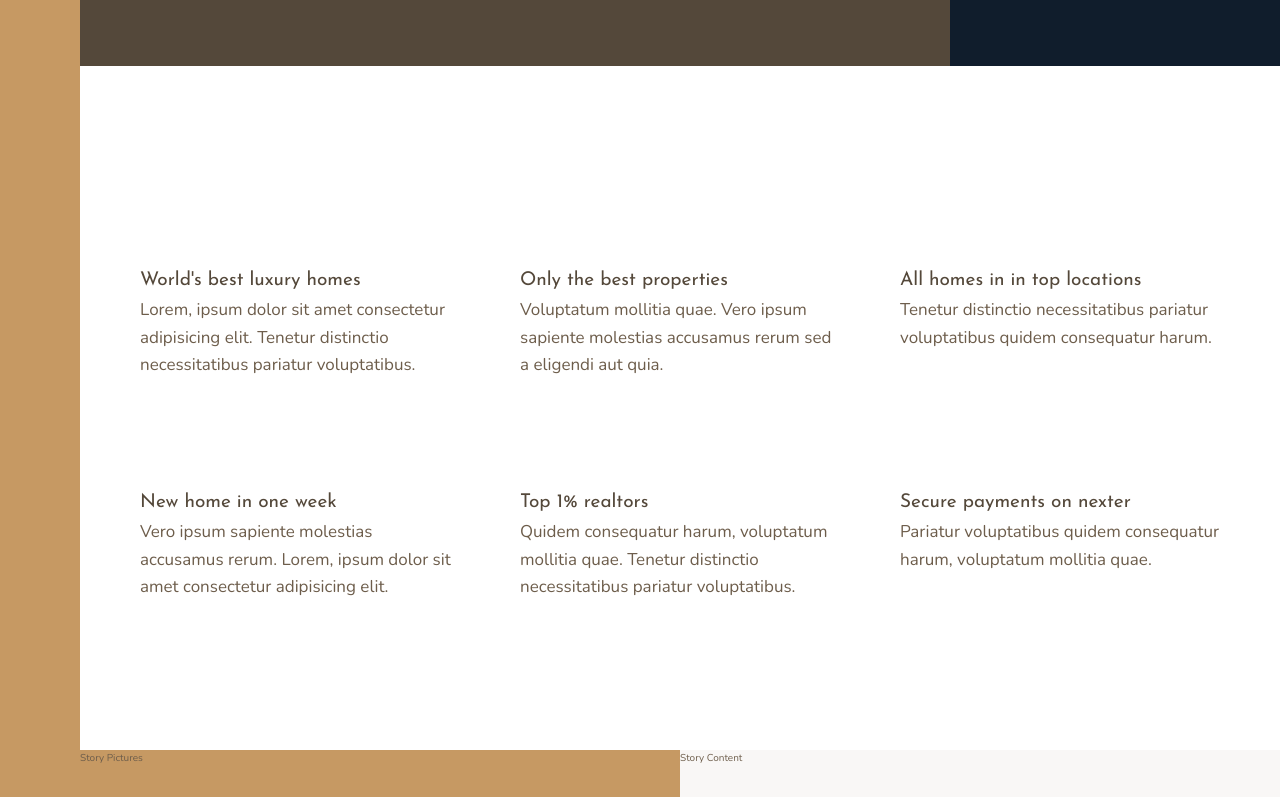
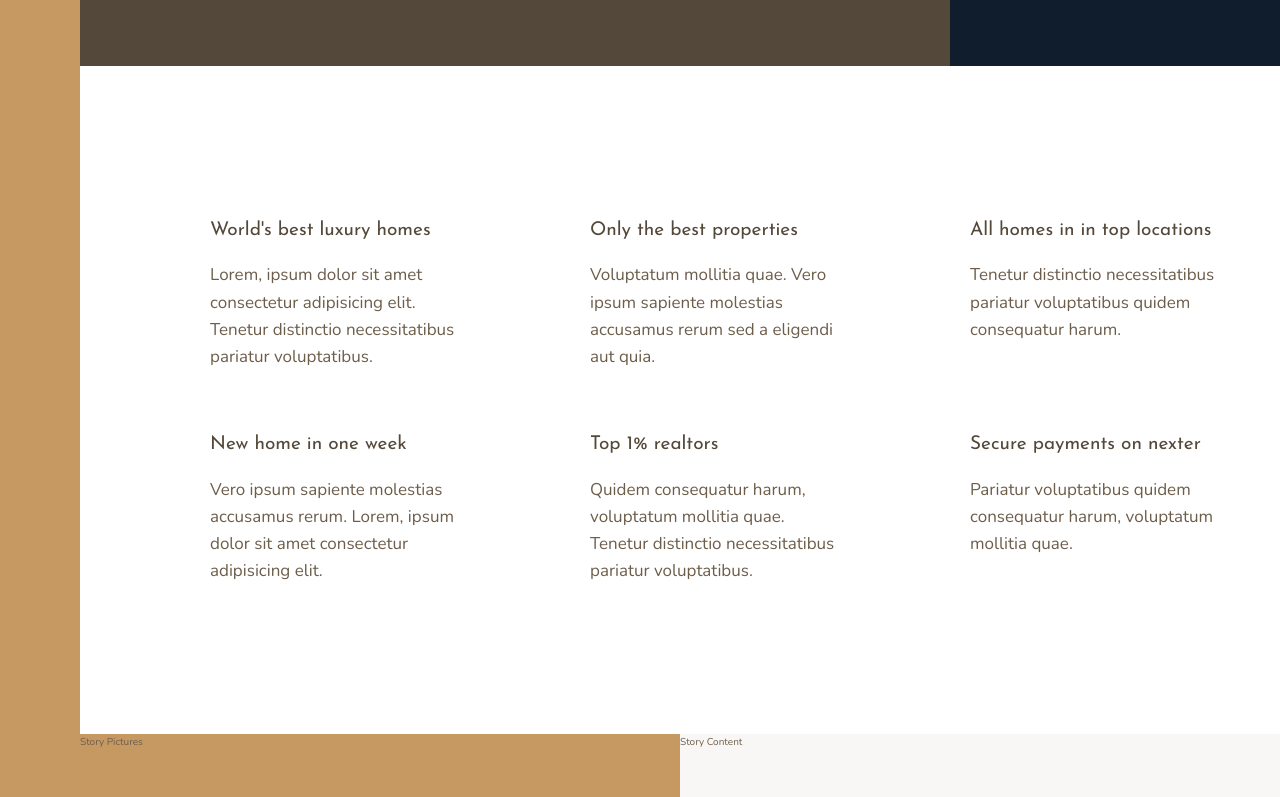
Before and after one commit to MsRobynM/nexter, a website: page index.html in a window 1280 px wide. Shown: the part 574-1371 px from the top of the page. Drawn offline with nearby package versions, Linux system fonts and the light colour scheme; files that its build step writes are made by us from their sources.

Commit message:
Snapshot after lecture 109

```diff
--- a/sass/_features.scss
+++ b/sass/_features.scss
@@ -4,16 +4,25 @@
     margin: 15rem 0;
 
     display: grid;
-    grid-template-columns: repeat(3,1fr);
+    //grid-template-columns: repeat(3,1fr);
+    grid-template-columns: repeat(auto-fit, minmax(25rem, 1fr));
     grid-gap: 6rem;
+    align-items: start;
 }
 
 .feature {
+
+    display: grid;
+    grid-template-columns: min-content 1fr;
+    grid-row-gap: 1.5rem;
+    grid-column-gap: 2.5rem;
 
     &__icon {
         fill: $color-primary;
         width: 4.5rem;
         height: 4.5rem;
+        grid-row: 1/span 2;
+        transform: translateY(-1rem);
     }
 
     &__text {
```
